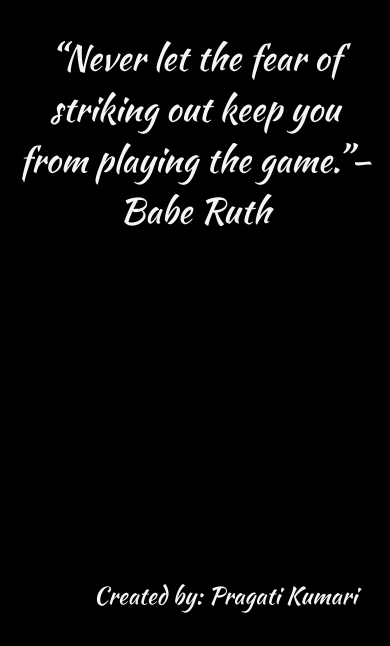
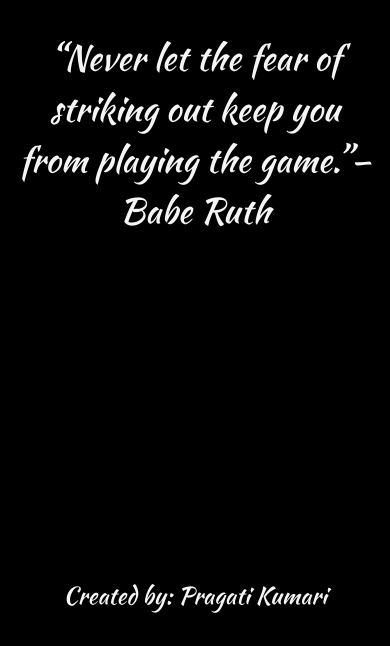
Before and after one commit to mepragati/Oldportfolio, a plain HTML site: page QuotesLoop/Quotes.html in a window 390 px wide. Shown: the part 198-844 px from the top of the page. Drawn offline with Linux system fonts and the light colour scheme.

Commit message:
Made a little change in Alignment of Footer

```diff
--- a/QuotesLoop/Quotes.css
+++ b/QuotesLoop/Quotes.css
@@ -57,10 +57,10 @@
     }
 
     footer {
+        width: 100%;
+        text-align: center;
         position: absolute;
         top: 92%;
-        left: 24%;
-        text-align: center;
         font-size: 24px;
         font-weight: 400;
 
```
